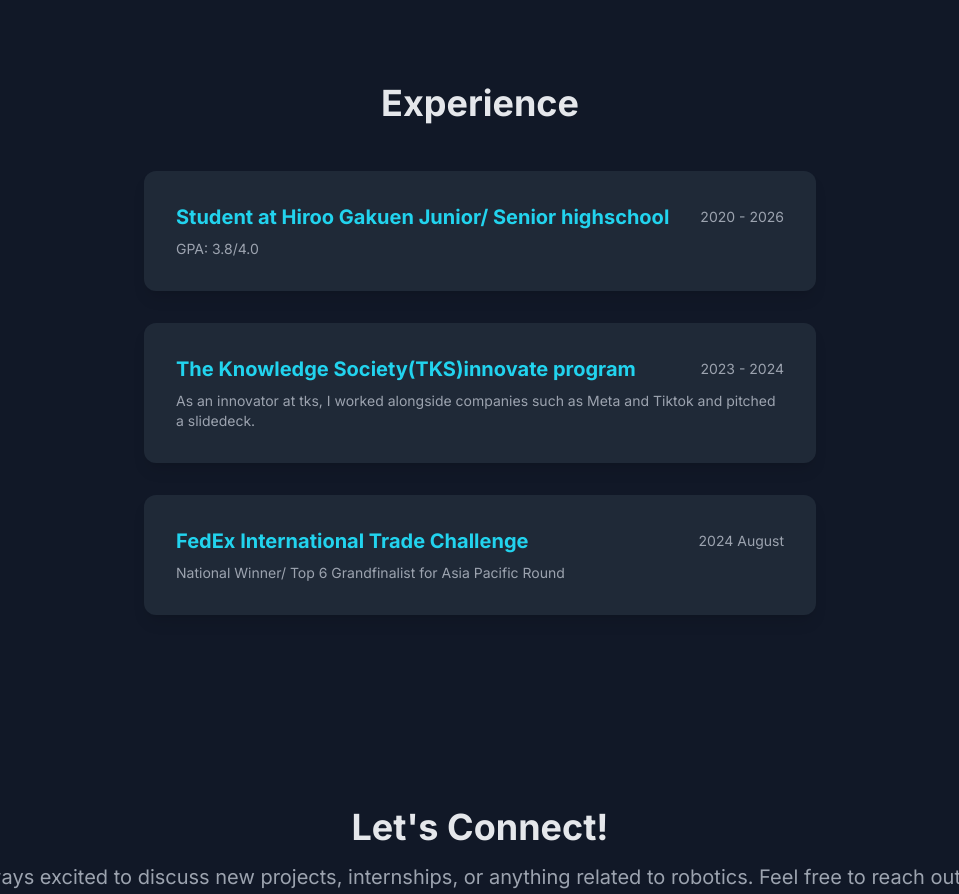
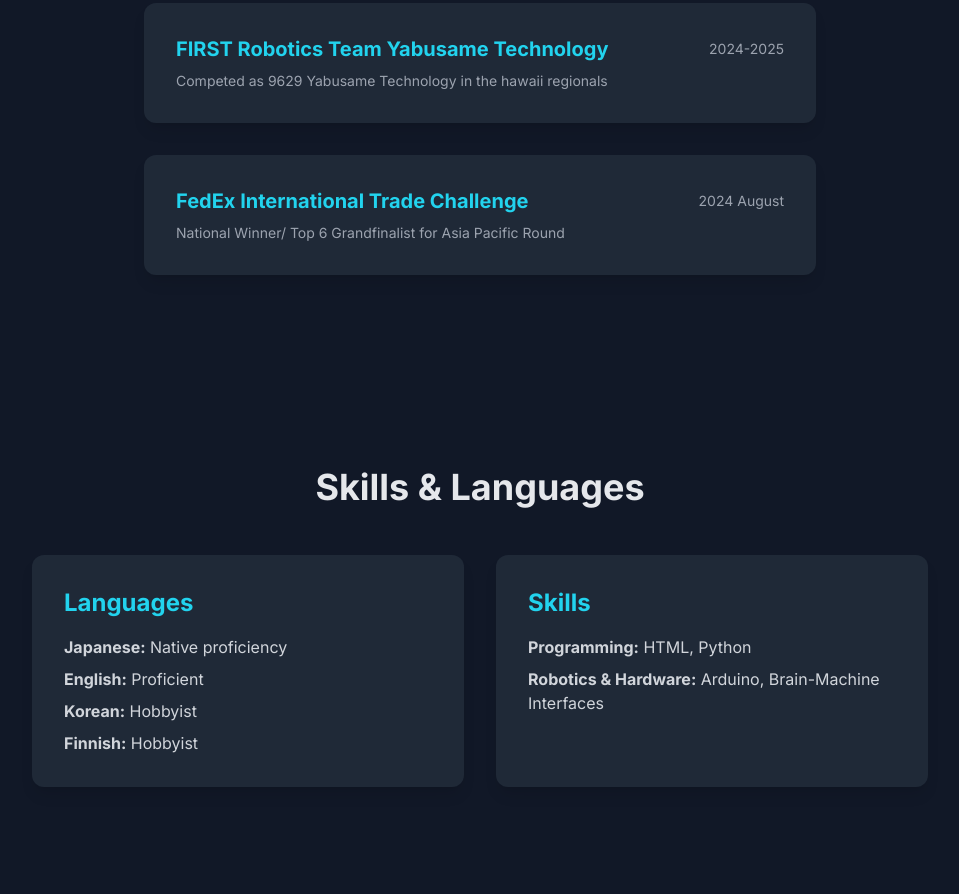
Before and after one commit to maria92835/portfolio, a plain HTML site: page index.html in a window 1280 px wide. Shown: the part 1973-2867 px from the top of the page, without its empty margins (160-1119 px from the left). Drawn offline with nearby package versions, Linux system fonts and the light colour scheme.

Commit message:
Update index.html

```diff
--- a/index.html
+++ b/index.html
@@ -122,11 +122,11 @@
         </section>
 
         <!-- Articles Section -->
-        <section id="articles" class="py-12 md:py-24">
+        <!-- <section id="articles" class="py-12 md:py-24">
             <h2 class="text-3xl md:text-4xl font-bold text-center mb-12">My Articles</h2>
-            <div class="grid grid-cols-1 md:grid-cols-2 lg:grid-cols-3 gap-8">
+            <div class="grid grid-cols-1 md:grid-cols-2 lg:grid-cols-3 gap-8">-->
                 <!-- Article Card 1 -->
-                <div class="bg-gray-800 rounded-xl p-6 md:p-8 shadow-lg transform transition-transform duration-300 hover:scale-105 hover:shadow-2xl">
+                <!--<div class="bg-gray-800 rounded-xl p-6 md:p-8 shadow-lg transform transition-transform duration-300 hover:scale-105 hover:shadow-2xl">
                     <h3 class="text-2xl font-bold text-cyan-400 mb-2">Article Title 1</h3>
                     <p class="text-sm text-gray-400 mb-4">A short summary of your article. This could be about a new robotics trend, a tutorial, or a reflection on a project.</p>
                     <a href="#" class="inline-block bg-gray-700 hover:bg-cyan-600 text-white font-semibold py-2 px-4 rounded-full transition-colors duration-300 text-xs">
@@ -134,7 +134,7 @@
                     </a>
                 </div>
                 <!-- Article Card 2 -->
-                <div class="bg-gray-800 rounded-xl p-6 md:p-8 shadow-lg transform transition-transform duration-300 hover:scale-105 hover:shadow-2xl">
+               <!-- <div class="bg-gray-800 rounded-xl p-6 md:p-8 shadow-lg transform transition-transform duration-300 hover:scale-105 hover:shadow-2xl">
                     <h3 class="text-2xl font-bold text-cyan-400 mb-2">Article Title 2</h3>
                     <p class="text-sm text-gray-400 mb-4">Another article summary. Showcasing your writing helps demonstrate your ability to communicate complex ideas clearly.</p>
                     <a href="#" class="inline-block bg-gray-700 hover:bg-cyan-600 text-white font-semibold py-2 px-4 rounded-full transition-colors duration-300 text-xs">
@@ -142,7 +142,7 @@
                     </a>
                 </div>
             </div>
-        </section>
+        </section>-->
 
         <section id="experience" class="py-12 md:py-24">
             <h2 class="text-3xl md:text-4xl font-bold text-center mb-12">Experience</h2>
@@ -172,12 +172,50 @@
                 <!-- Experience Item 3 -->
                 <div class="bg-gray-800 rounded-xl p-6 md:p-8 shadow-lg">
                     <div class="flex flex-col md:flex-row md:items-center justify-between mb-2">
+                        <h3 class="text-xl font-bold text-cyan-400">FIRST Robotics Team Yabusame Technology</h3>
+                        <span class="text-sm text-gray-400 md:ml-4">2024-2025</span>
+                    </div>
+                    <p class="text-sm text-gray-400">
+                        Competed as 9629 Yabusame Technology in the hawaii regionals
+                    </p>
+                </div>
+                <!-- Experience Item 4 -->
+                <div class="bg-gray-800 rounded-xl p-6 md:p-8 shadow-lg">
+                    <div class="flex flex-col md:flex-row md:items-center justify-between mb-2">
                         <h3 class="text-xl font-bold text-cyan-400">FedEx International Trade Challenge</h3>
                         <span class="text-sm text-gray-400 md:ml-4">2024 August</span>
                     </div>
                     <p class="text-sm text-gray-400">
                         National Winner/ Top 6 Grandfinalist for Asia Pacific Round
                     </p>
+                </div>
+            </div>
+            </div>
+        </section>
+
+
+
+        <!--Skills Section -->
+        <section id="skills" class="py-12 md:py-24">
+            <h2 class="text-3xl md:text-4xl font-bold text-center mb-12">Skills & Languages</h2>
+            <div class="grid grid-cols-1 md:grid-cols-2 gap-8 max-w-4xl mx-auto">
+                <!-- Languages Subsection -->
+                <div class="bg-gray-800 rounded-xl p-6 md:p-8 shadow-lg">
+                    <h3 class="text-2xl font-bold text-cyan-400 mb-4">Languages</h3>
+                    <ul class="space-y-2 text-gray-300">
+                        <li><strong>Japanese:</strong> Native proficiency</li>
+                        <li><strong>English:</strong> Proficient</li>
+                        <li><strong>Korean:</strong> Hobbyist</li>
+                        <li><strong>Finnish:</strong> Hobbyist</li>
+                    </ul>
+                </div>
+                <!-- Skills Subsection -->
+                <div class="bg-gray-800 rounded-xl p-6 md:p-8 shadow-lg">
+                    <h3 class="text-2xl font-bold text-cyan-400 mb-4">Skills</h3>
+                    <ul class="space-y-2 text-gray-300">
+                        <li><strong>Programming:</strong> HTML, Python</li>
+                        <li><strong>Robotics & Hardware:</strong> Arduino, Brain-Machine Interfaces</li>
+                    </ul>
                 </div>
             </div>
         </section>
```
